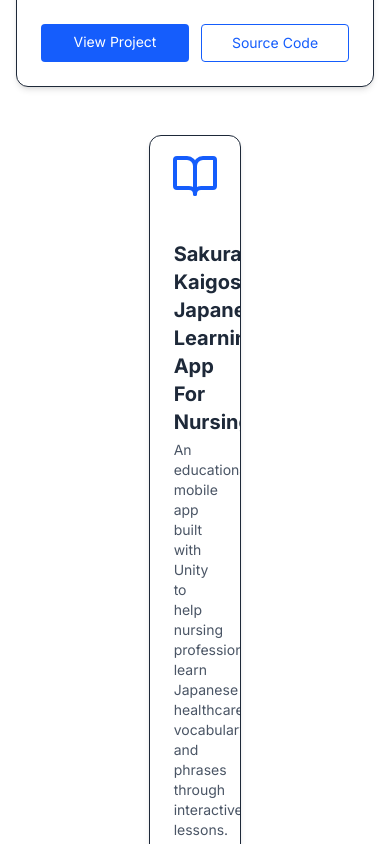
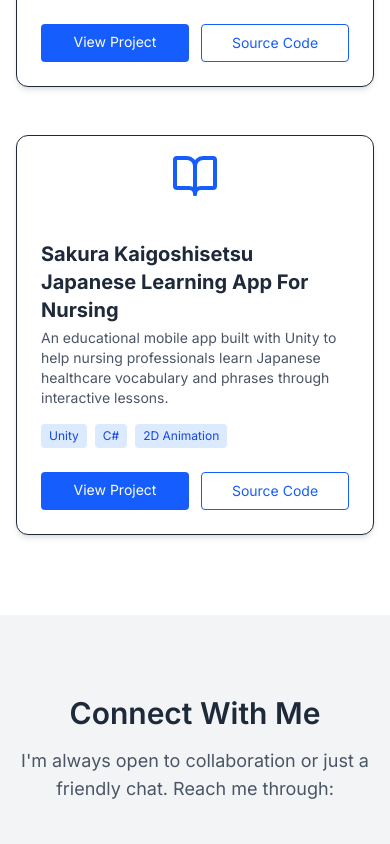
Before and after one commit to afiffakhriii/my-portfolio, a Next.js app: page / in a window 390 px wide. Shown: the part 2940-3784 px from the top of the page. Built offline with nearby package versions, Linux system fonts and the light colour scheme.

Commit message:
fix engines node

```diff
--- a/src/components/Projects.tsx
+++ b/src/components/Projects.tsx
@@ -22,7 +22,8 @@ const projects: Project[] = [
     tech: ["Kotlin", "CNN", "Firebase", "Android"],
     slug: "plantme",
     icon: Leaf,
-    github: "https://github.com/afiffakhriii/Plantme-Aplikasi-Mobile-Identifikasi-Tanaman-Hias-Menggunakan-Algoritma-Convolutional-Neural-Network",
+    github:
+      "https://github.com/afiffakhriii/Plantme-Aplikasi-Mobile-Identifikasi-Tanaman-Hias-Menggunakan-Algoritma-Convolutional-Neural-Network",
   },
   {
     title: "Kanami Japanese Letter Learning App",
@@ -64,8 +65,11 @@ export default function Projects() {
   }
 
   const getColStartClass = (count: number, index: number) => {
-    if (count === 1) return "col-start-2"; // Center
-    if (count === 2) return index === 0 ? "col-start-1" : "col-start-2"; // Left & Center
+    if (count === 1) return "md:col-start-1 xl:col-start-2"; // Center on xl
+    if (count === 2)
+      return index === 0
+        ? "md:col-start-1"
+        : "md:col-start-2 xl:col-start-2"; // Left & Center
     return ""; // Default for 3 items
   };
 
@@ -79,7 +83,7 @@ export default function Projects() {
           My Projects
         </h2>
 
-        {/* First row always 3 items */}
+        {/* First row always 3 items (responsive) */}
         <div className="grid gap-10 md:grid-cols-2 xl:grid-cols-3">
           {firstRowProjects.map((project, index) => (
             <FadeInWhenVisible key={index} delay={index * 0.2}>
@@ -88,11 +92,11 @@ export default function Projects() {
           ))}
         </div>
 
-        {/* Subsequent rows in chunks */}
+        {/* Subsequent rows in chunks (same responsiveness) */}
         {chunkedProjects.map((group, rowIdx) => (
           <div
             key={rowIdx}
-            className="mt-12 grid gap-10 grid-cols-3 justify-center"
+            className="mt-12 grid gap-10 md:grid-cols-2 xl:grid-cols-3 justify-center"
           >
             {group.map((project, index) => (
               <div
```
